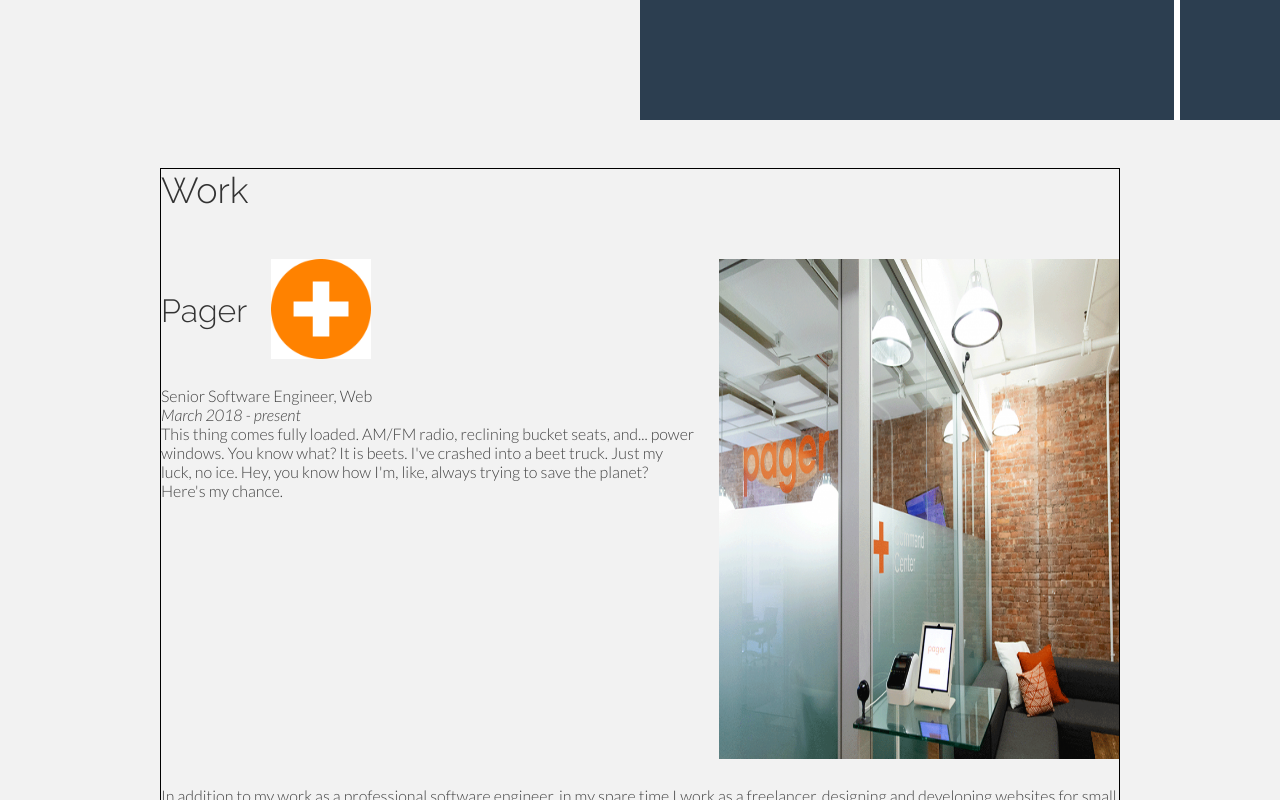
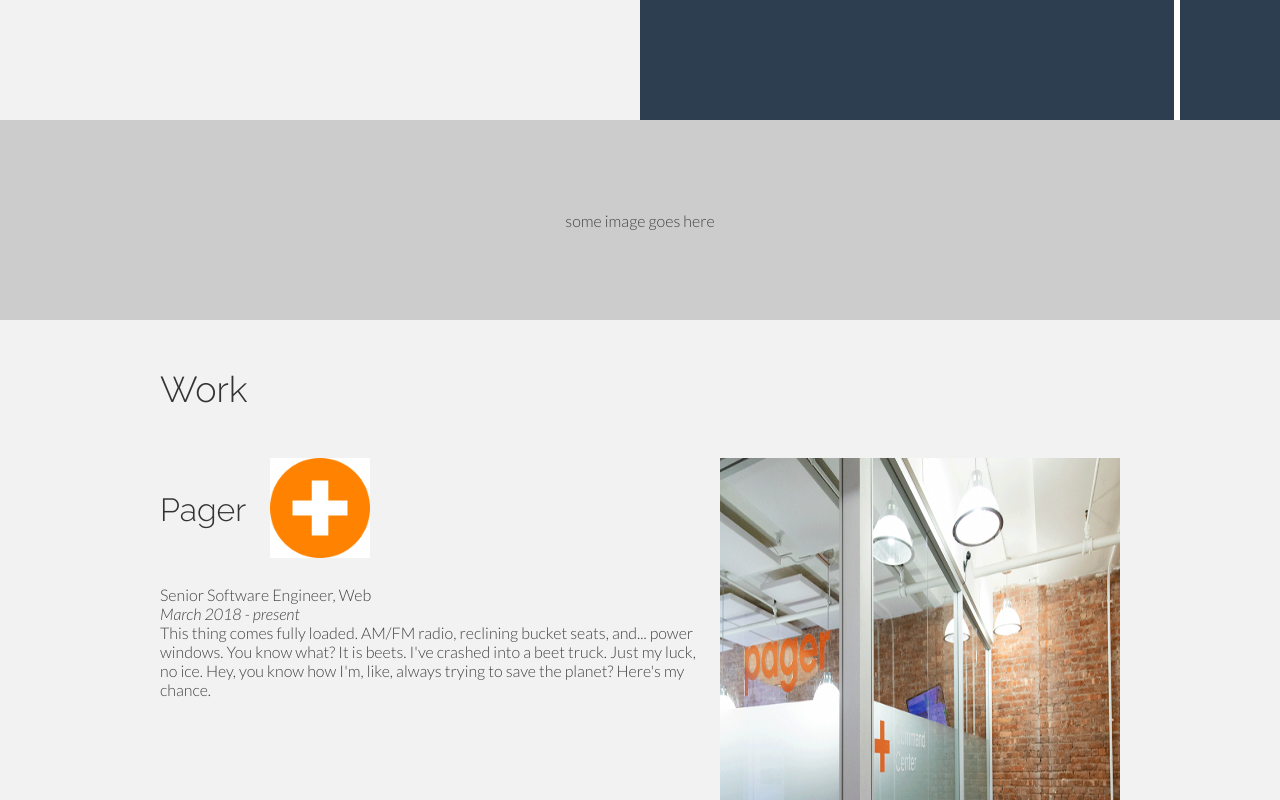
Before and after one commit to cbonaco1/personal_page, a Next.js app: page / in a window 1280 px wide. Shown: the part 680-1480 px from the top of the page. Built offline with nearby package versions, Linux system fonts and the light colour scheme.

Commit message:
add placeholder img section under hero

```diff
--- a/src/sections/Home.jsx
+++ b/src/sections/Home.jsx
@@ -4,6 +4,7 @@
 
 const Home = () => {
   return (
+    <div>
       <div className={`hero is-fullheight ${styles.hero}`}>
         <div className={`hero-body ${styles.heroBody}`}>
           <div className="container">
@@ -36,6 +37,10 @@
           </div>
         </div>
       </div>
+      <div className={`displayFlex ${styles.someImage}`}>
+        <p>some image goes here</p>
+      </div>
+    </div>
   )
 }
 
--- a/src/sections/Section.jsx
+++ b/src/sections/Section.jsx
@@ -3,7 +3,7 @@
 const Section = ({ children, className, containerClassName }) => {
   return (
     <section className={`section ${className ? className : ''}`}>
-      <div className={`container is-max-desktop ${containerClassName ? containerClassName : ''}`} style={{border: '1px solid black'}}>
+      <div className={`container is-max-desktop ${containerClassName ? containerClassName : ''}`}>
         { children }
       </div>
     </section>
--- a/src/styles/Home.module.scss
+++ b/src/styles/Home.module.scss
@@ -55,6 +55,13 @@
   }
 }
 
+.someImage {
+  height: 200px;
+  background-color: #ccc;
+  align-items: center;
+  justify-content: center;
+}
+
 @media screen and (min-width: $tablet) {
   .hero:before {
     height: 100%;
```
Lines whose indentation alone changed are shown as unchanged.
